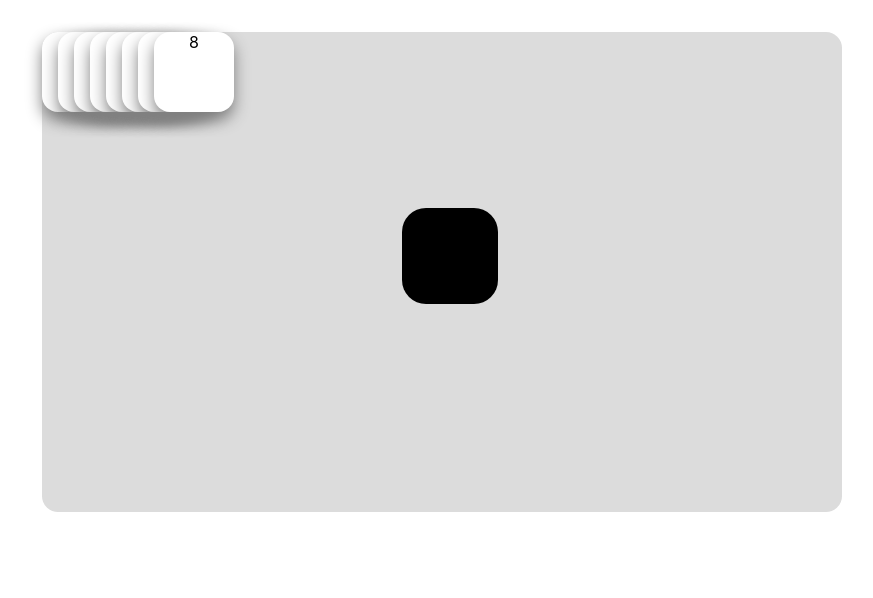
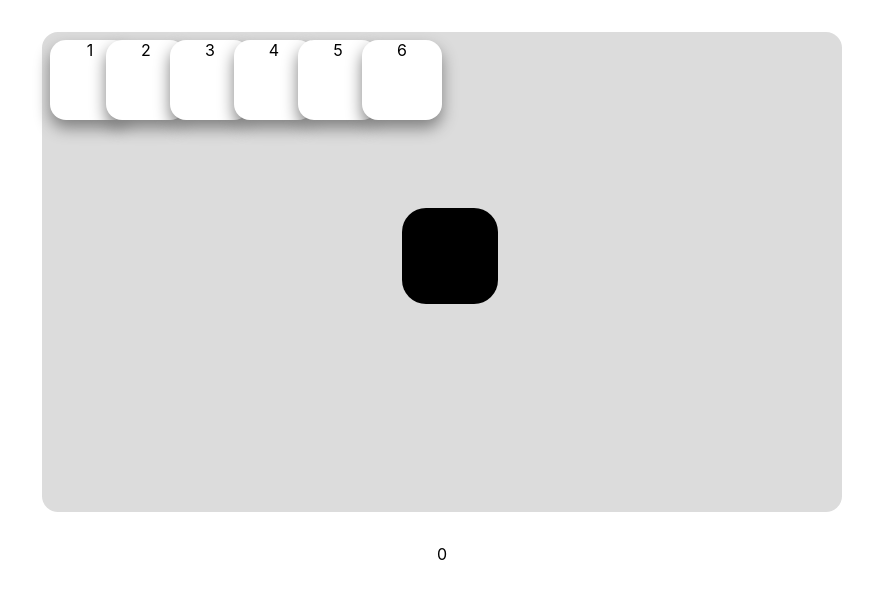
Before and after one commit to HENOZIWD/solitaire, a React (Create React App) app: page / in a window 1280 px wide. Shown: the top 598 px of the page, without its empty margins (198-1071 px from the left). Built offline with nearby package versions, Linux system fonts and the light colour scheme.

Commit message:
Add card stack

```diff
--- a/src/components/App.tsx
+++ b/src/components/App.tsx
@@ -14,15 +14,30 @@ const App = () => {
   const boardWidth = baseFontSize * 50;
   const boardHeight = baseFontSize * 30;
   const [cardPositions, setCardPositions] = useState<ICardPosition[]>([
-    { x: 0, y: 0 },
-    { x: baseFontSize, y: 0 },
-    { x: baseFontSize * 2, y: 0 },
-    { x: baseFontSize * 3, y: 0 },
-    { x: baseFontSize * 4, y: 0 },
-    { x: baseFontSize * 5, y: 0 },
-    { x: baseFontSize * 6, y: 0 },
-    { x: baseFontSize * 7, y: 0 },
+    { x: baseFontSize / 2, y: baseFontSize / 2 },
+    { x: baseFontSize * 4, y: baseFontSize / 2 },
+    { x: baseFontSize * 8, y: baseFontSize / 2 },
+    { x: baseFontSize * 12, y: baseFontSize / 2 },
+    { x: baseFontSize * 16, y: baseFontSize / 2 },
+    { x: baseFontSize * 20, y: baseFontSize / 2 },
   ]);
+  const [stack, setStack] = useState<Array<number>>([0]);
+
+  const pushStack = (i: number) => {
+    if (stack[stack.length - 1] + 1 === i) {
+      const newStack = stack.slice();
+      newStack.push(i);
+      setStack(newStack);
+    }
+  }
+
+  const popStack = (i: number) => {
+    if (stack[stack.length - 1] === i) {
+      const newStack = stack.slice();
+      newStack.pop();
+      setStack(newStack);
+    }
+  }
 
   const movePosition = (i: number, x: number, y: number) => {
     const newCardPositions = cardPositions.slice();
@@ -44,9 +59,16 @@ const App = () => {
             boardWidth={boardWidth}
             boardHeight={boardHeight}
             movePosition={movePosition}
+            pushStack={pushStack}
+            popStack={popStack}
           />
         ))}
       </div>
+      {stack.map((num, index) => (
+        <div key={index}>
+          {num}
+        </div>
+      ))}
     </div>
     </>
   );
--- a/src/components/card.tsx
+++ b/src/components/card.tsx
@@ -1,4 +1,4 @@
-import { useState } from 'react';
+import React, { useEffect, useState } from 'react';
 import styles from '../styles/Card.module.css';
 
 interface ICardProps {
@@ -8,6 +8,8 @@ interface ICardProps {
   boardWidth: number;
   boardHeight: number;
   movePosition: (i: number, x: number, y: number) => void;
+  pushStack: (i: number) => void;
+  popStack: (i: number) => void;
 }
 
 const Card = (props: ICardProps) => {
@@ -19,6 +21,15 @@ const Card = (props: ICardProps) => {
   const gap = baseFontSize * 2;
 
   const [clicked, setClicked] = useState<boolean>(false);
+
+  useEffect(() => {
+    if (!clicked && props.xPos === baseFontSize * 23 && props.yPos === baseFontSize * 11.5) {
+      props.pushStack(props.cardIndex + 1);
+    }
+    else if (!clicked && !(props.xPos === baseFontSize * 23 && props.yPos === baseFontSize * 11.5)){
+      props.popStack(props.cardIndex + 1);
+    }
+  }, [clicked]);
 
   const mouseDown = (clickEvent: React.MouseEvent<HTMLDivElement>) => {
     clickEvent.preventDefault();
@@ -70,7 +81,6 @@ const Card = (props: ICardProps) => {
       onMouseDown={mouseDown}
       style={{
         transform: `translateX(${props.xPos}px) translateY(${props.yPos}px) scale(${clicked ? 0.9 : 1})`,
-        cursor: `${clicked ? 'grabbing' : 'grab'}`,
         width: `${cardWidth}px`,
         height: `${cardHeight}px`,
       }}
--- a/src/styles/App.module.css
+++ b/src/styles/App.module.css
@@ -9,7 +9,9 @@
 
 .container {
   display: flex;
+  flex-direction: column;
   justify-content: center;
+  align-items: center;
 }
 
 .cell {
--- a/src/styles/Card.module.css
+++ b/src/styles/Card.module.css
@@ -5,4 +5,9 @@
   background-color: white;
   box-shadow: 0px 0.5rem 1rem gray;
   user-select: none;
+  cursor: grab;
 }
+
+.card:active {
+  cursor: grabbing;
+}
```
